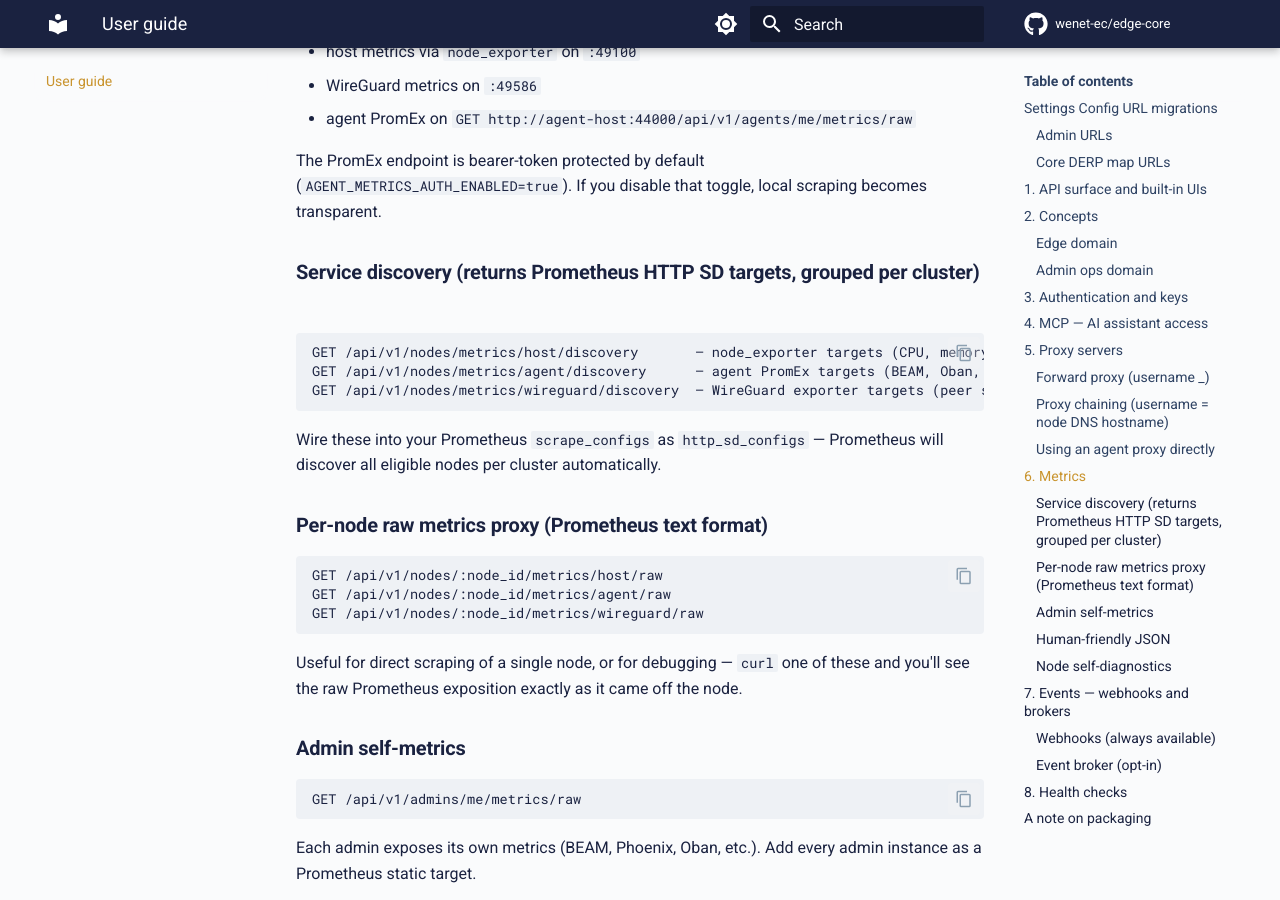
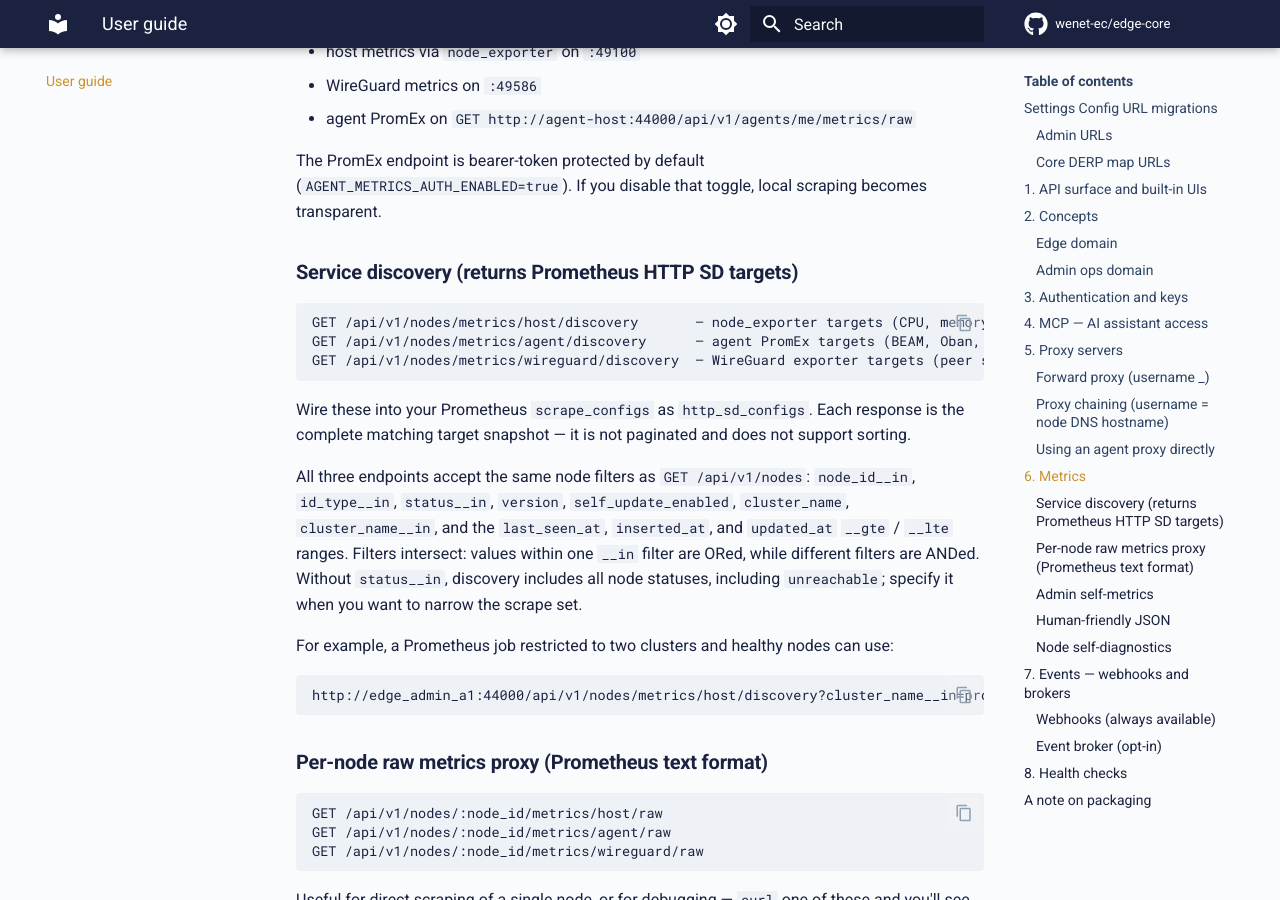
Before and after one commit to wenet-ec/edge-core, an MkDocs documentation site: the page built from docs/guide.md, in a window 1280 px wide and 900 px high, scrolled down 10241 px. Built offline with MkDocs 1.6.1 and Material for MkDocs 9.7.7, drawn with Linux system fonts in a browser that asks for light colours; comment, search, counter and statistics services are not loaded.

Commit message:
feat(admin): support filtering for all metrics discovery endpoints

````diff
--- a/docs/guide.md
+++ b/docs/guide.md
@@ -304,7 +304,7 @@ That is the canonical integration path. If you need to debug a single node local
 
 The PromEx endpoint is bearer-token protected by default (`AGENT_METRICS_AUTH_ENABLED=true`). If you disable that toggle, local scraping becomes transparent.
 
-### Service discovery (returns Prometheus HTTP SD targets, grouped per cluster)
+### Service discovery (returns Prometheus HTTP SD targets)
 
 ```
 GET /api/v1/nodes/metrics/host/discovery       — node_exporter targets (CPU, memory, disk, network)
@@ -312,7 +312,24 @@ GET /api/v1/nodes/metrics/agent/discovery      — agent PromEx targets (BEAM, O
 GET /api/v1/nodes/metrics/wireguard/discovery  — WireGuard exporter targets (peer stats, handshakes, bytes)
 ```
 
-Wire these into your Prometheus `scrape_configs` as `http_sd_configs` — Prometheus will discover all eligible nodes per cluster automatically.
+Wire these into your Prometheus `scrape_configs` as `http_sd_configs`. Each
+response is the complete matching target snapshot — it is not paginated and
+does not support sorting.
+
+All three endpoints accept the same node filters as `GET /api/v1/nodes`:
+`node_id__in`, `id_type__in`, `status__in`, `version`,
+`self_update_enabled`, `cluster_name`, `cluster_name__in`, and the
+`last_seen_at`, `inserted_at`, and `updated_at` `__gte` / `__lte` ranges.
+Filters intersect: values within one `__in` filter are ORed, while different
+filters are ANDed. Without `status__in`, discovery includes all node statuses,
+including `unreachable`; specify it when you want to narrow the scrape set.
+
+For example, a Prometheus job restricted to two clusters and healthy nodes can
+use:
+
+```text
+http://edge_admin_a1:44000/api/v1/nodes/metrics/host/discovery?cluster_name__in=prod-east,staging&status__in=healthy
+```
 
 ### Per-node raw metrics proxy (Prometheus text format)
 
````
Also changed, not shown: docs/admin-mcp-v0.2.0.md (+7 -0 lines), 8 other files.
